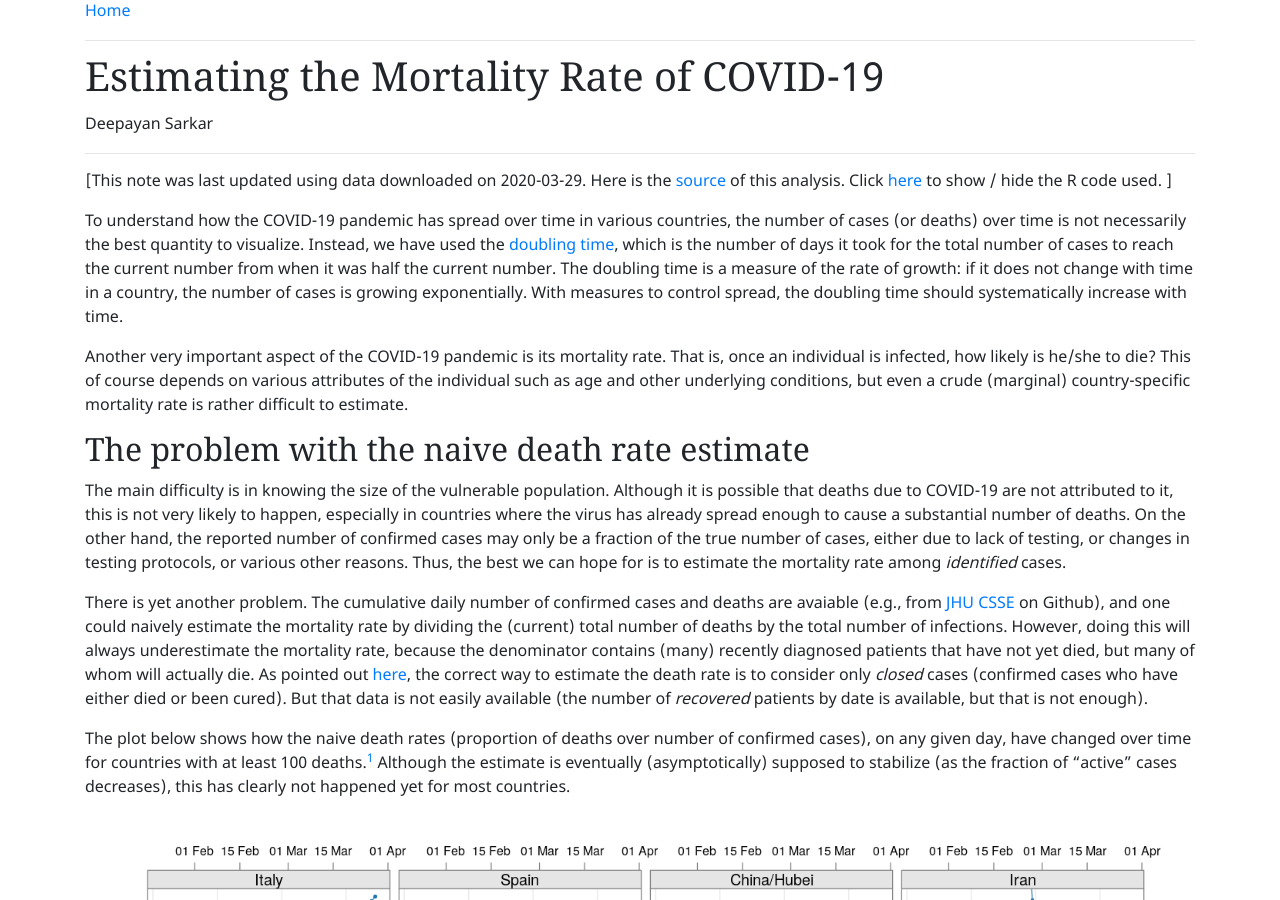
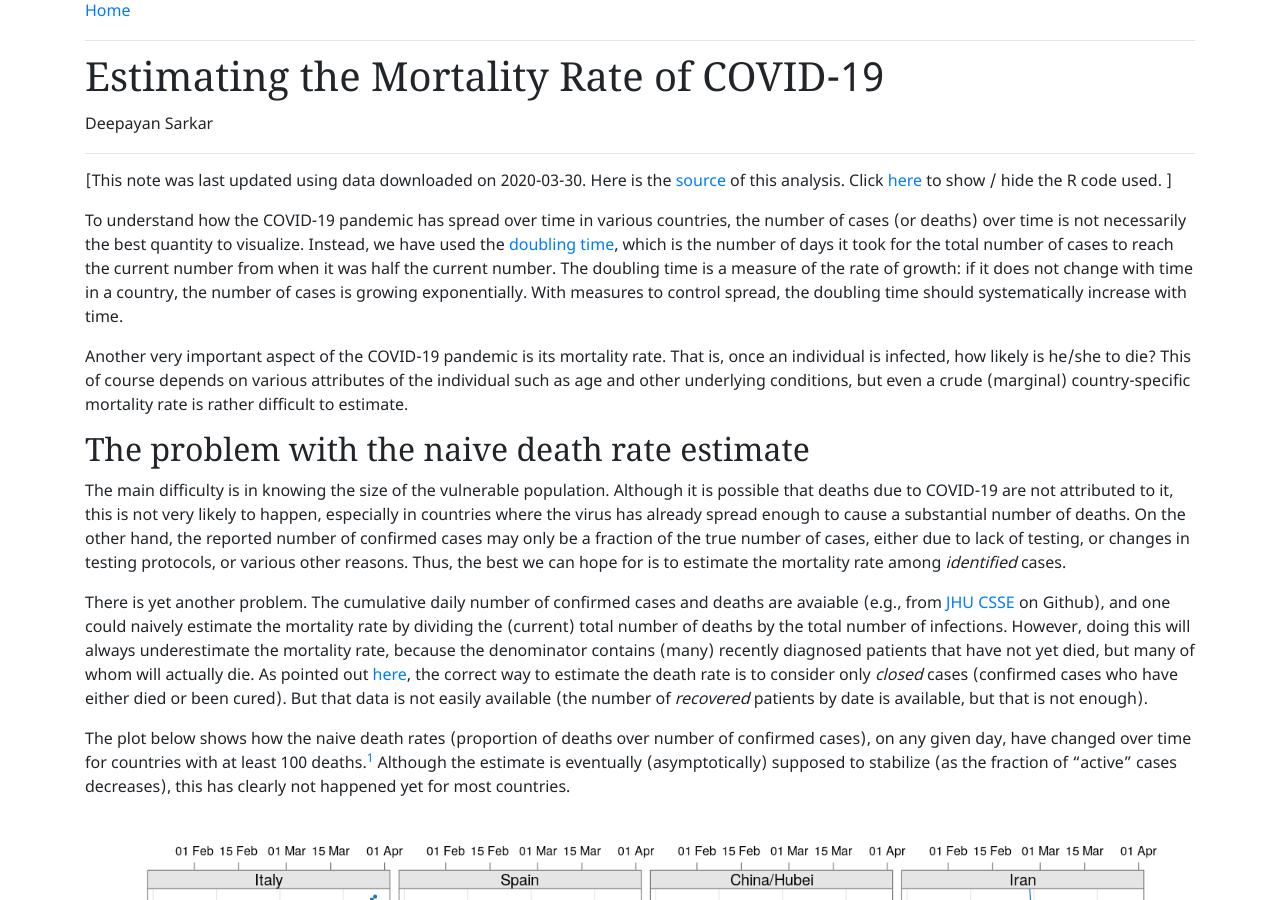
Before and after one commit to deepayan/deepayan.github.io, a Jekyll site: the page built from covid-19/deaths.md, in a window 1280 px wide and 900 px high. Built offline with Jekyll 4.4.1, drawn with Linux system fonts in a browser that asks for light colours; some web fonts are replaced.

Commit message:
update data

```diff
--- a/covid-19/deaths.md
+++ b/covid-19/deaths.md
@@ -30,7 +30,7 @@ covid.deaths <- covid.deaths[keep, ]
 
 
 [This note was last updated using data downloaded on
-2020-03-29. Here is the
+2020-03-30. Here is the
 [source](deaths.rmd) of this analysis. Click <a href="#"
 data-toggle="collapse" data-target="div.sourceCode"
 aria-expanded="true">here</a> to show / hide the R code used. ]
```
Also changed, not shown: covid-19/doubling.md (+2 -2 lines), covid-19/figures/deaths-ddeath-1.png, covid-19/figures/deaths-tdeath-1.png, covid-19/figures/deaths-unnamed-chunk-3-1.png, covid-19/figures/deaths-unnamed-chunk-4-1.png, covid-19/figures/deaths-unnamed-chunk-5-1.png, covid-19/figures/doubling-unnamed-chunk-4-1.png, covid-19/figures/doubling-unnamed-chunk-6-1.png, covid-19/figures/doubling-unnamed-chunk-7-1.png, covid-19/figures/doubling-unnamed-chunk-8-1.png, covid-19/figures/doubling-unnamed-chunk-8-2.png, covid-19/figures/doubling-unnamed-chunk-8-3.png (added).
